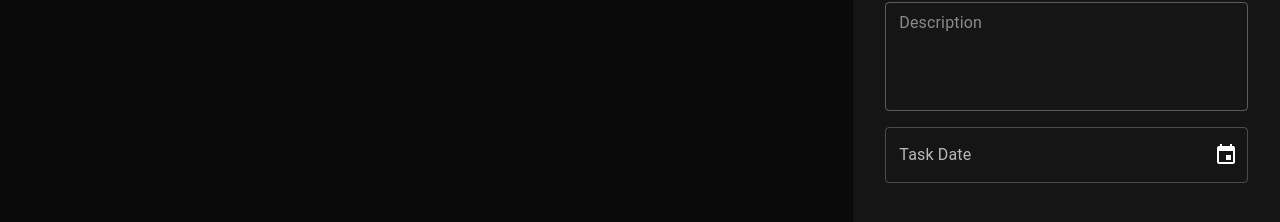
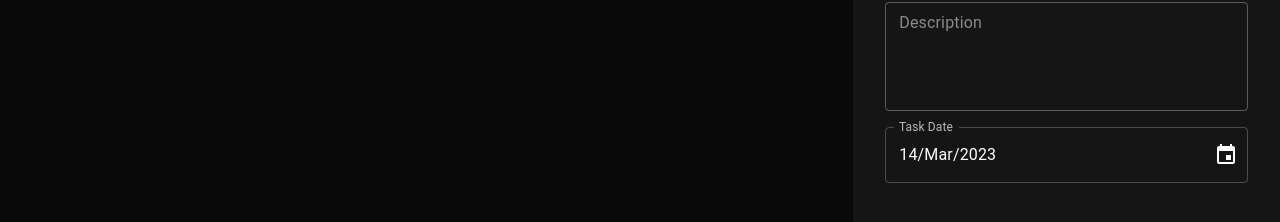
Before and after one commit to AlexandreBartie/frontend-todo-list-typescript-react, a React (Create React App) app: page / in a window 1280 px wide. Shown: the part 440-662 px from the top of the page. Built offline with nearby package versions, Linux system fonts and the light colour scheme.

Commit message:
fix: date Task Form

```diff
--- a/src/visual/components/TaskForm/TaskFormController.ts
+++ b/src/visual/components/TaskForm/TaskFormController.ts
@@ -8,9 +8,12 @@ export enum actionTaskForm
 
 export class TaskForm {
 
-    task!: Task
+    task = new Task()
     action = actionTaskForm.view
 
     get disable(): boolean { return this.action === actionTaskForm.view }
 
+    setTask(task: Task)
+    { this.task = task}
+
 }
--- a/src/visual/components/TaskForm/TaskForm_Date.tsx
+++ b/src/visual/components/TaskForm/TaskForm_Date.tsx
@@ -1,17 +1,25 @@
 import React, { ReactElement, useState } from "react"
 
 import { LocalizationProvider } from "@mui/x-date-pickers"
-import { AdapterDateFns } from '@mui/x-date-pickers/AdapterDateFns'
+import { DesktopDatePicker } from "@mui/x-date-pickers/DesktopDatePicker"
+import { AdapterDateFns } from "@mui/x-date-pickers/AdapterDateFns"
 
 import { UXTaskForm_PropTypes } from "./TaskForm"
-import { DesktopDatePicker } from "@mui/x-date-pickers/DesktopDatePicker"
+
 
 export function UXTaskForm_Date(props: UXTaskForm_PropTypes): ReactElement {
+
   const { form } = props
-  const [date, setDate] = useState<Date | null>()
+
+  const [date, setDate] = useState<Date | null>(form.task.date)
+
+
 
   function onDataChange(newDate: Date | null) {
-    if (newDate) setDate(form.task.date)
+    if (newDate) {
+      setDate(newDate)
+      form.task.date = newDate
+    }
   }
 
   return (
@@ -22,8 +30,6 @@ export function UXTaskForm_Date(props: UXTaskForm_PropTypes): ReactElement {
           format="dd/MMM/yyyy"
           value={date}
           onChange={onDataChange}
-          // eslint-disable-next-line @typescript-eslint/no-explicit-any
-          // renderInput={(params: any) => (<TextField {...params}/>)}
         ></DesktopDatePicker>
       </LocalizationProvider>
     </>
```
